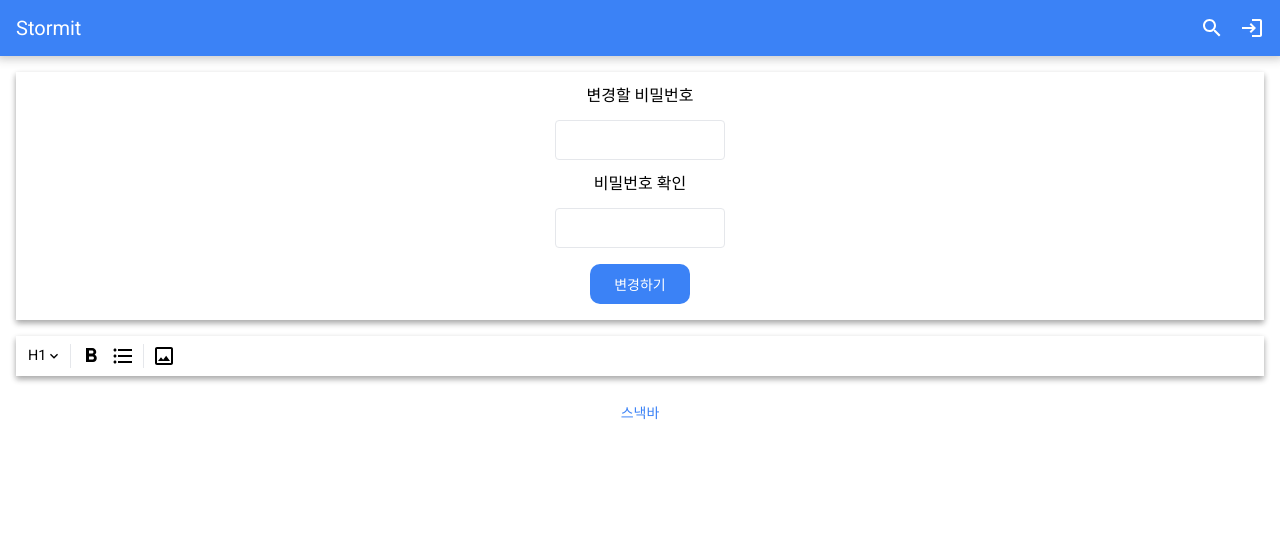
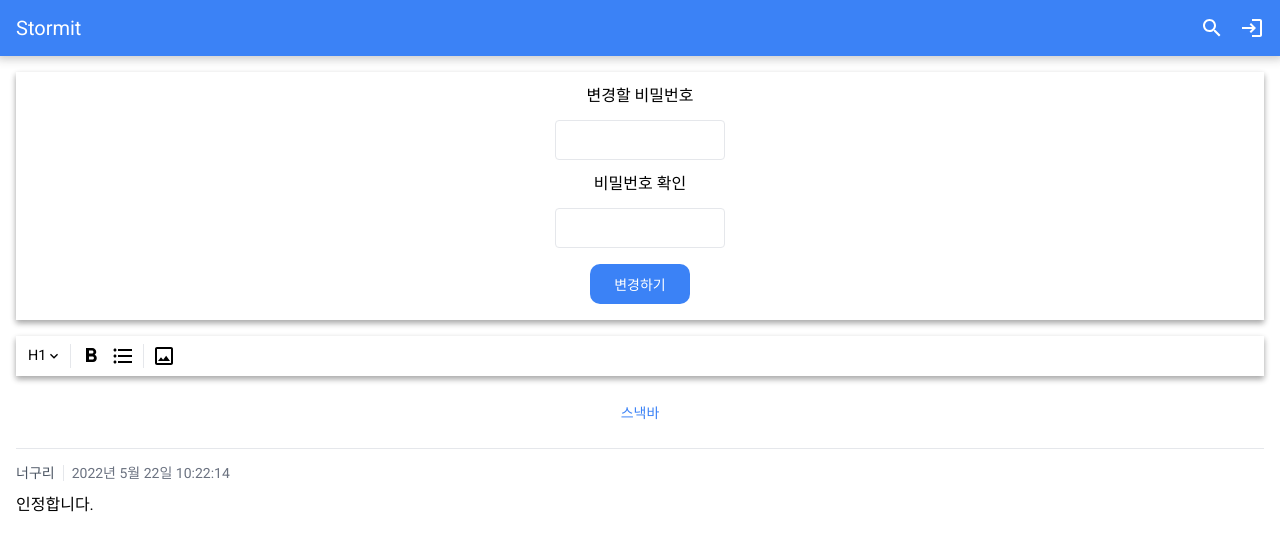
Before and after one commit to codestates/beb-04-stormit, a React (Create React App) app in the folder client/: page /test in a window 1280 px wide. Shown: the top 550 px of the page. Built offline with nearby package versions, Linux system fonts and the light colour scheme.

Commit message:
feat: 댓글 컴포넌트 구현

```diff
--- a/client/src/components/CommentCard.tsx
+++ b/client/src/components/CommentCard.tsx
@@ -1,10 +1,51 @@
 import React from "react";
 import styled from "styled-components";
+import { parseDate } from "../lib/utils";
+import palette from "../styles/palette";
+import Divider from "./common/Divider";
 
-const Base = styled.div``;
+const Base = styled.div`
+  display: flex;
+  flex-direction: column;
+  gap: 1rem; // 8px
+
+  .comment-contents {
+    padding-bottom: 0.5rem;
+  }
+
+  .comment-metadata {
+    display: flex;
+    justify-content: flex-start;
+    align-items: center;
+    gap: 0.5rem; // 8px
+
+    height: 1rem; // 16px
+  }
+
+  .comment-author {
+    color: ${palette.gray[600]};
+    font-size: 0.875rem; // 14px
+    font-weight: 500;
+  }
+
+  .comment-date {
+    color: ${palette.gray[500]};
+    font-size: 0.875rem; // 14px
+  }
+`;
 
 const CommentCard: React.FC = () => {
-  return <Base>CommentCard</Base>;
+  return (
+    <Base>
+      <Divider />
+      <div className="comment-metadata">
+        <p className="comment-author">너구리</p>
+        <Divider orientation="vertical" />
+        <p className="comment-date">{parseDate(new Date())}</p>
+      </div>
+      <p className="comment-contents">인정합니다.</p>
+    </Base>
+  );
 };
 
 export default CommentCard;
--- a/client/src/pages/PostDetail.tsx
+++ b/client/src/pages/PostDetail.tsx
@@ -8,6 +8,7 @@ import { FAKE_POST_CONTENTS } from "../lib/dummyData";
 import Textarea from "../components/common/Textarea";
 import Button from "../components/common/Button";
 import palette from "../styles/palette";
+import CommentCard from "../components/CommentCard";
 
 const Base = styled.div`
   display: flex;
@@ -74,6 +75,11 @@ const Base = styled.div`
     padding-top: 1rem; // 16px
   }
 
+  .comment-submit-title {
+    font-size: 1.25rem; // 20px
+    font-weight: 500;
+  }
+
   .comment-submit-button-wrapper {
     display: flex;
     justify-content: flex-end;
@@ -118,7 +124,12 @@ const PostDetail: React.FC = () => {
             </div>
           </div>
           <p className="post-detail-contents">{FAKE_POST_CONTENTS}</p>
-          <p className="comment-title">댓글 8개</p>
+          <p className="comment-title">댓글 4개</p>
+          <CommentCard />
+          <CommentCard />
+          <CommentCard />
+          <CommentCard />
+          <p className="comment-submit-title">댓글 쓰기</p>
           <Textarea placeholder="댓글을 남겨보세요" height="6rem" />
           <div className="comment-submit-button-wrapper">
             <Button variant="contained">등록</Button>
--- a/client/src/pages/Test.tsx
+++ b/client/src/pages/Test.tsx
@@ -6,6 +6,7 @@ import Input from "../components/common/Input";
 import Snackbar from "../components/common/Snackbar";
 import PostOptionCard from "../components/PostOptionCard";
 import DoneIcon from "@mui/icons-material/Done";
+import CommentCard from "../components/CommentCard";
 
 const Base = styled.section`
   display: flex;
@@ -52,6 +53,7 @@ const Test: React.FC = () => {
       >
         로그인되었습니다.
       </Snackbar>
+      <CommentCard />
     </Base>
   );
 };
```
